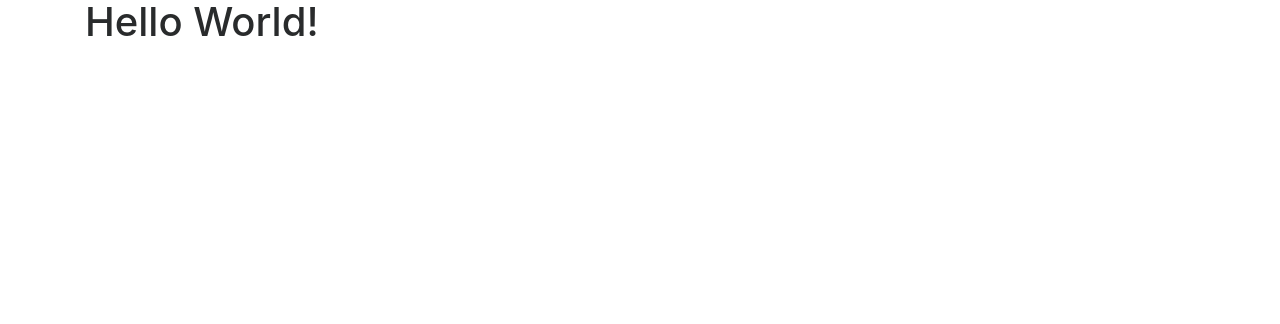
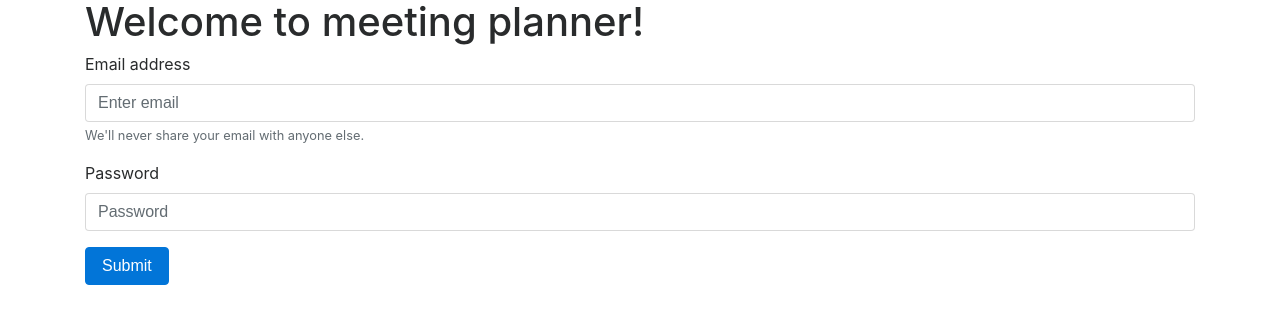
Before and after one commit to NathanKun/BlockChain_MeetingPlanner, a website: page app/index.html in a window 1280 px wide. Drawn offline with nearby package versions, Linux system fonts and the light colour scheme; files whose address does not match are found by name.

Commit message:
Add login form

```diff
--- a/app/app-angular.js
+++ b/app/app-angular.js
@@ -1,5 +1,5 @@
 var myApp = angular.module('app', []);
 
 myApp.controller('helloworldController', function ($scope, $rootScope) {
-    $scope.title = "Hello World!";
+    $scope.title = "Welcome to meeting planner!";
 });
--- a/app/index.html
+++ b/app/index.html
@@ -22,6 +22,19 @@
 <body ng-controller="helloworldController">
     <div class="container ui-view-container">
 		<h1>{{ title }}</h1>
+    <form>
+  <div class="form-group">
+    <label for="exampleInputEmail1">Email address</label>
+    <input type="email" class="form-control" id="exampleInputEmail1" aria-describedby="emailHelp" placeholder="Enter email">
+    <small id="emailHelp" class="form-text text-muted">We'll never share your email with anyone else.</small>
+  </div>
+  <div class="form-group">
+    <label for="exampleInputPassword1">Password</label>
+    <input type="password" class="form-control" id="exampleInputPassword1" placeholder="Password">
+  </div>
+
+  <button type="submit" class="btn btn-primary">Submit</button>
+</form>
     </div>
 </body>
 
```
